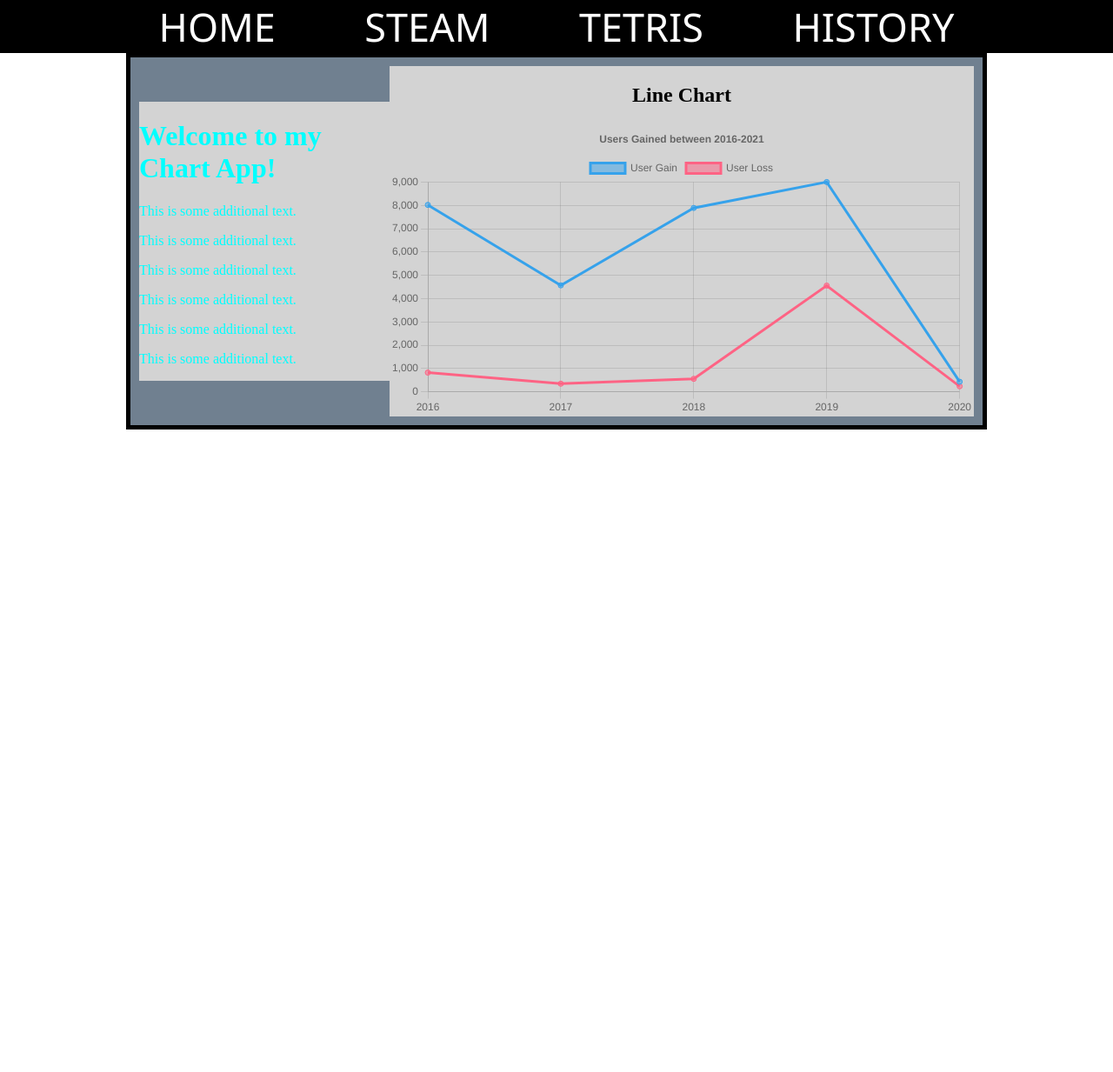
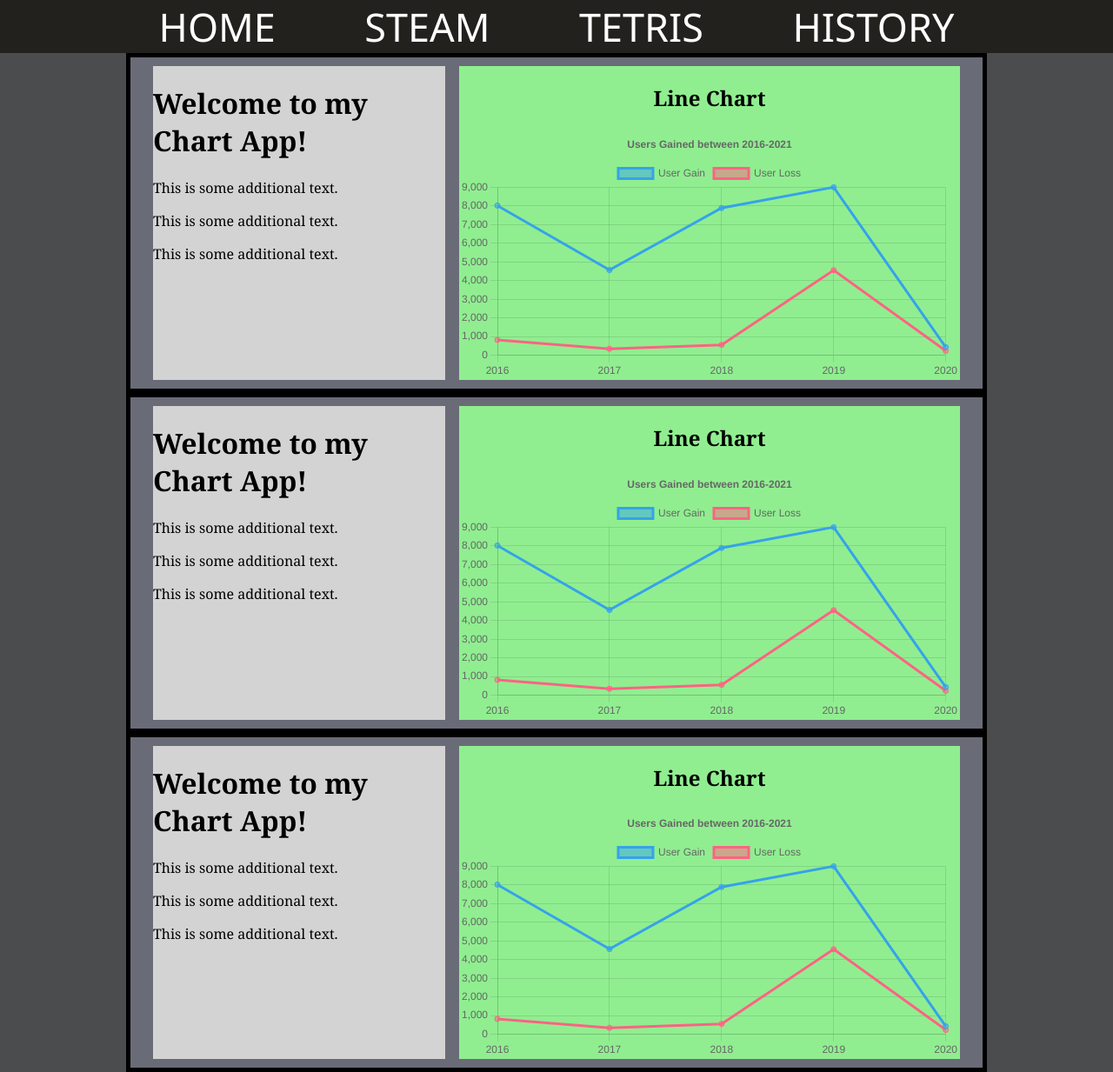
Before and after one commit to Jerald-ctrl/CSS_Assignment, a Next.js app: page /Steam in a window 1280 px wide. Shown: the whole page at 87% size. Before the commit the page ends 800 px from the top, so only its background shows below. Built offline with nearby package versions, Linux system fonts and the light colour scheme.

Commit message:
small changes to navbar & steam & readme

```diff
--- a/app/Nav/Navbar.css
+++ b/app/Nav/Navbar.css
@@ -1,5 +1,5 @@
 .navbar {
-    background: #000;
+    background:#22211e;
     font-family: 'Segoe UI', Tahoma, Geneva, Verdana, sans-serif;
     margin-top: 0;
     top: 0;
--- a/app/Steam/page.css
+++ b/app/Steam/page.css
@@ -5,13 +5,14 @@
     display: flex;
 
     flex-direction: row;
-    align-items: center;
+    align-items: top;
     justify-content: space-evenly;
 
     border: 5px solid;
     margin: auto;
-    background-color: slategrey;
+    background-color: #696c77;
     padding: 10px;
+
 }
 
 #container
@@ -20,20 +21,22 @@
 }
 .chart-container
 {
-    width: 30%;
-    height: 30%;
+    /*width: 30%;
+    height: 30%; */
 
-    background-color: lightgrey;
-    flex-grow: 2;
-
+    background-color: lightgreen;
+    flex-grow: 1;
+    max-width: 60%;
 }
 
 #api-body-text
 {
-    width: 30%;
-    height: 30%;
+    /*width: 30%;
+    height: 30%; */
 
+    flex-grow: 0.5;
     background-color: lightgrey;
-    color: aqua;
+
+    max-width: 35%;
 
 }
--- a/app/Steam/page.jsx
+++ b/app/Steam/page.jsx
@@ -146,13 +146,13 @@ export default function App() {
 
 
         return (
-            <div className="api-body" id = "container">
+            <div>
+                <div className="api-body" id = "container">
               <div id = 'api-body-text'>
               <h1>Welcome to my Chart App!</h1>
                 <p>This is some additional text.</p>
-                <p>This is some additional text.</p>
-                <p>This is some additional text.</p>
-                <p>This is some additional text.</p>
+
+
                 <p>This is some additional text.</p>
                 <p>This is some additional text.</p>
 
@@ -161,7 +161,40 @@ export default function App() {
               <LineChart chartData={chartData} options={{ maintainAspectRatio: false }} id="api-body-chart"/>
 
 
+                </div>
+                <div className="api-body" id = "container">
+              <div id = 'api-body-text'>
+              <h1>Welcome to my Chart App!</h1>
+                <p>This is some additional text.</p>
+
+
+                <p>This is some additional text.</p>
+                <p>This is some additional text.</p>
+
+              </div >
+
+              <LineChart chartData={chartData} options={{ maintainAspectRatio: false }} id="api-body-chart"/>
+
+
+                </div>
+                <div className="api-body" id = "container">
+              <div id = 'api-body-text'>
+              <h1>Welcome to my Chart App!</h1>
+                <p>This is some additional text.</p>
+
+
+                <p>This is some additional text.</p>
+                <p>This is some additional text.</p>
+
+              </div >
+
+              <LineChart chartData={chartData} options={{ maintainAspectRatio: false }} id="api-body-chart"/>
+
+
+                </div>
             </div>
+
+
           );
 
 
--- a/app/styles.css
+++ b/app/styles.css
@@ -1,5 +1,6 @@
 /*makes the content touch the ends */
 body {
     margin: 0;
-
+    background-color: #4b4c4e;
+    font-family: Georgia, 'Times New Roman', Times, serif;
 }
```
Also changed, not shown: 1 other file (tests, documents, lock files or other folders).
